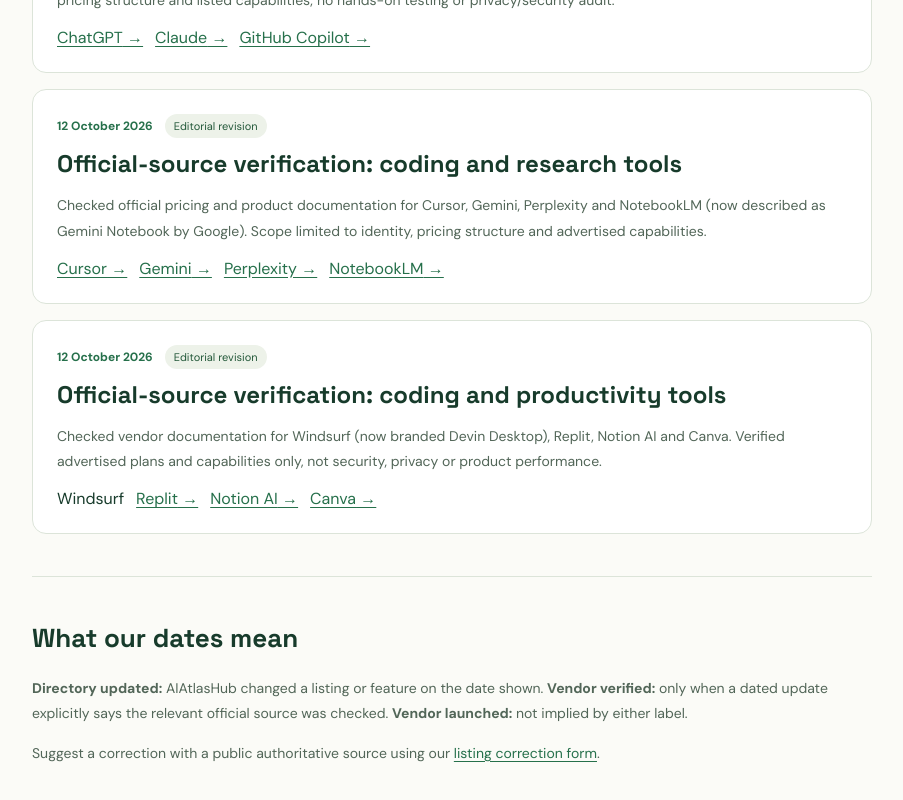
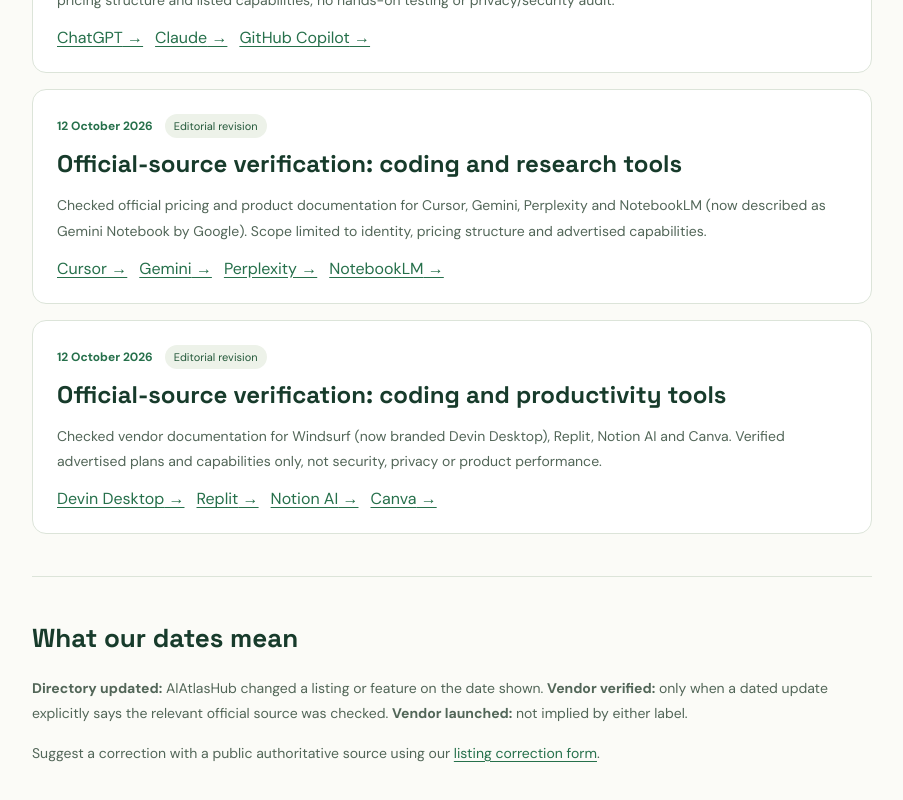
Before and after one commit to rajat-ray/AIAtlasHub, a Next.js app: page /updates in a window 1280 px wide. Shown: the part 665-1465 px from the top of the page, without its empty margins (28-931 px from the left). Built offline with nearby package versions, Linux system fonts and the light colour scheme; no server answers.

Commit message:
Align verification record key with renamed Devin Desktop catalog entry

```diff
--- a/data/catalog-updates.ts
+++ b/data/catalog-updates.ts
@@ -36,7 +36,7 @@
   date:'2026-10-12',
   title:'Official-source verification: coding and productivity tools',
   summary:'Checked vendor documentation for Windsurf (now branded Devin Desktop), Replit, Notion AI and Canva. Verified advertised plans and capabilities only, not security, privacy or product performance.',
-  toolNames:['Windsurf','Replit','Notion AI','Canva'],
+  toolNames:['Devin Desktop','Replit','Notion AI','Canva'],
   kind:'editorial'
  }
 ];
@@ -52,7 +52,7 @@
  note:string;
 };
 export const toolVerifications:Record<string,ToolVerification>={
- 'Windsurf':{checkedOn:'2026-10-12',sourceUrls:['https://windsurf.com/editor'],scope:['identity','pricing','capabilities'],note:'Official vendor page states Windsurf is now named Devin Desktop and lists Free, Pro, Max, Teams and Enterprise options. The IDE remains accessible, with agent-management features. Historical brand name retained in the directory pending a separate catalog identity review. No privacy/security audit.'},
+ 'Devin Desktop':{checkedOn:'2026-10-12',sourceUrls:['https://windsurf.com/editor'],scope:['identity','pricing','capabilities'],note:'Official vendor page states Windsurf is now named Devin Desktop and lists Free, Pro, Max, Teams and Enterprise options. The IDE remains accessible, with agent-management features. Historical brand name retained in the directory pending a separate catalog identity review. No privacy/security audit.'},
  'Replit':{checkedOn:'2026-10-12',sourceUrls:['https://replit.com/pricing','https://replit.com/blog/pro-plan'],scope:['identity','pricing','capabilities'],note:'Official pricing and product update pages show Starter free, Core, Pro and Enterprise; AI app building, hosted projects and usage credits vary by plan. The former Teams plan was sunset. No privacy/security audit.'},
  'Notion AI':{checkedOn:'2026-10-12',sourceUrls:['https://www.notion.com/help/notion-ai-faqs','https://www.notion.com/pricing'],scope:['identity','pricing','capabilities'],note:'Official Notion sources show Notion AI is included with Business and Enterprise plans; Free and Plus receive limited trial responses. Premium models and some agents can require credits. The directory Paid label refers to ongoing full-feature access. No privacy/security audit.'},
  'Canva':{checkedOn:'2026-10-12',sourceUrls:['https://www.canva.com/pricing/','https://www.canva.com/help/using-canva-ai/'],scope:['identity','pricing','capabilities'],note:'Official Canva pricing and help pages describe Free and paid plans, differing monthly AI allowances and expanded Canva AI features on eligible paid plans. Limits and entitlements can change. No privacy/security audit.'},
```
